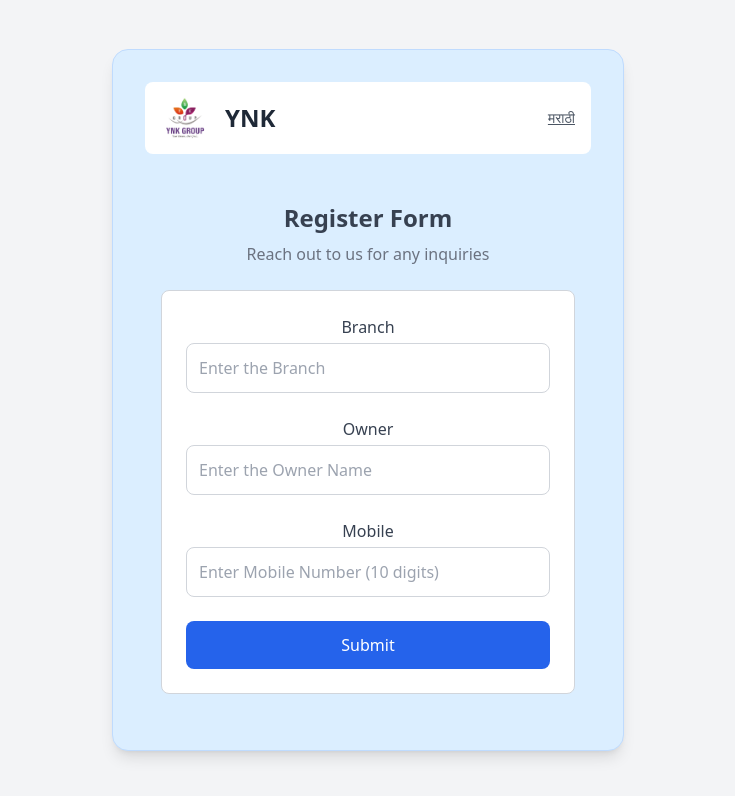
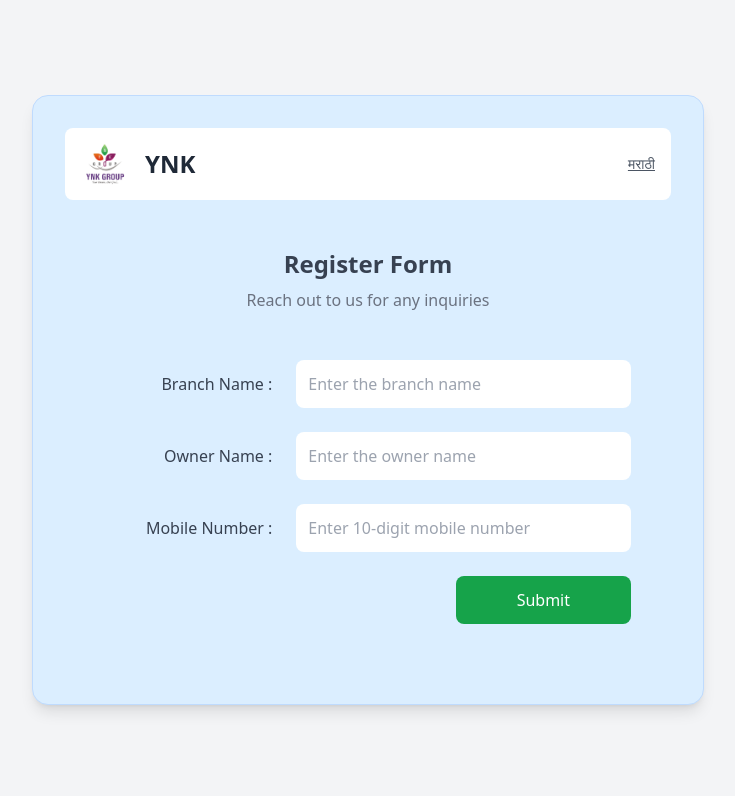
Before and after one commit to VishalSapkal48/ynk-project-Repo, a React (Create React App) app: page / in a window 1280 px wide. Shown: the top 796 px of the page, without its empty margins (272-1007 px from the left). Built offline with nearby package versions, Linux system fonts and the light colour scheme.

Commit message:
user from change

```diff
--- a/src/components/Shutter/ContactInfo.jsx
+++ b/src/components/Shutter/ContactInfo.jsx
@@ -15,18 +15,18 @@ const ContactInfo = () => {
       title: "Register Form",
       subheader: "Reach out to us for any inquiries",
       labels: {
-        branch: "Branch",
-        owner: "Owner",
-        mobile: "Mobile",
+        branch: "Branch Name :",
+        owner: "Owner Name :",
+        mobile: "Mobile Number :",
         start: "Submit"
       },
       placeholders: {
-        branch: "Enter the Branch",
-        owner: "Enter the Owner Name",
-        mobile: "Enter Mobile Number (10 digits)"
+        branch: "Enter the branch name",
+        owner: "Enter the owner name",
+        mobile: "Enter 10-digit mobile number"
       },
       errors: {
-        branch: "Branch is required",
+        branch: "Branch name is required",
         owner: "Owner name is required",
         mobile: "Enter a valid 10-digit mobile number"
       }
@@ -35,18 +35,18 @@ const ContactInfo = () => {
       title: "नोंदणी फॉर्म",
       subheader: "कोणत्याही चौकशीसाठी आमच्याशी संपर्क साधा",
       labels: {
-        branch: "शाखा",
-        owner: "मालक",
-        mobile: "मोबाइल",
+        branch: "शाखेचे नाव  :",
+        owner: "मालकाचे नाव :",
+        mobile: "मोबाइल नंबर :",
         start: "सबमिट करा"
       },
       placeholders: {
-        branch: "शाखा प्रविष्ट करा",
+        branch: "शाखेचे नाव प्रविष्ट करा",
         owner: "मालकाचे नाव प्रविष्ट करा",
-        mobile: "मोबाइल नंबर प्रविष्ट करा (१० अंक)"
+        mobile: "१०-अंकी मोबाइल नंबर प्रविष्ट करा"
       },
       errors: {
-        branch: "शाखा आवश्यक आहे",
+        branch: "शाखेचे नाव आवश्यक आहे",
         owner: "मालकाचे नाव आवश्यक आहे",
         mobile: "वैध १०-अंकी मोबाइल नंबर प्रविष्ट करा"
       }
@@ -72,8 +72,7 @@ const ContactInfo = () => {
       ...prev,
       [name]: value
     }));
-    // Clear error for the field being edited
-    setErrors(prev => ({ ...prev, [name]: '' }));
+    setErrors(prev => ({ ...prev, [name]: '' })); // Clear error for the field being edited
   };
 
   const handleSubmit = (e) => {
@@ -91,7 +90,7 @@ const ContactInfo = () => {
 
   return (
     <div className="min-h-screen flex items-center justify-center p-4 bg-gray-100">
-      <div className="w-full max-w-lg bg-[#dbeeff] p-8 rounded-2xl border border-blue-200 shadow-lg">
+      <div className="w-full max-w-2xl bg-[#dbeeff] p-8 rounded-2xl border border-blue-200 shadow-lg">
         <div className="bg-white flex justify-between items-center mb-6 px-4 py-3 rounded-lg">
           <div className="flex items-center space-x-4">
             {logo ? (
@@ -117,55 +116,63 @@ const ContactInfo = () => {
           </h2>
           <p className="text-center text-gray-500 mb-6">{config[language].subheader}</p>
 
-          <form onSubmit={handleSubmit} className="w-full bg-white rounded-lg border border-gray-300 p-6 space-y-6">
-            <div>
-              <label className="font-medium text-gray-700 block mb-1">
+          <form onSubmit={handleSubmit} className="w-full p-6 space-y-6">
+            <div className="flex items-center space-x-4 md:space-x-6 border-none">
+              <label className="font-medium text-gray-700 w-1/3 text-right">
                 {config[language].labels.branch}
               </label>
+              <div className="w-2/3">
                 <input
                   type="text"
                   name="branch"
                   value={formData.branch}
                   onChange={handleInputChange}
                   placeholder={config[language].placeholders.branch}
-                className={`w-full p-3 border ${errors.branch ? 'border-red-500' : 'border-gray-300'} rounded-lg focus:outline-none focus:ring-2 focus:ring-blue-400 transition-colors`}
+                  className={`w-full p-3 rounded-lg border-none focus:outline-none focus:ring-0 ${errors.branch ? '' : ''} rounded-lg border-none`}
                 />
                 {errors.branch && <p className="text-red-500 text-xs mt-1">{errors.branch}</p>}
               </div>
-            <div>
-              <label className="font-medium text-gray-700 block mb-1">
+            </div>
+            <div className="flex items-center space-x-4 md:space-x-6">
+              <label className="font-medium text-gray-700 w-1/3 text-right">
                 {config[language].labels.owner}
               </label>
+              <div className="w-2/3">
                 <input
                   type="text"
                   name="owner"
                   value={formData.owner}
                   onChange={handleInputChange}
                   placeholder={config[language].placeholders.owner}
-                className={`w-full p-3 border ${errors.owner ? 'border-red-500' : 'border-gray-300'} rounded-lg focus:outline-none focus:ring-2 focus:ring-blue-400 transition-colors`}
+                   className={`w-full p-3 rounded-lg border-none focus:outline-none focus:ring-0 ${errors.branch ? '' : ''} rounded-lg border-none`}
                 />
                 {errors.owner && <p className="text-red-500 text-xs mt-1">{errors.owner}</p>}
               </div>
-            <div>
-              <label className="font-medium text-gray-700 block mb-1">
+            </div>
+            <div className="flex items-center space-x-4 md:space-x-6">
+              <label className="font-medium text-gray-700 w-1/3 text-right">
                 {config[language].labels.mobile}
               </label>
+              <div className="w-2/3 border-none">
                 <input
                   type="tel"
                   name="mobile"
                   value={formData.mobile}
                   onChange={handleInputChange}
                   placeholder={config[language].placeholders.mobile}
-                className={`w-full p-3 border ${errors.mobile ? 'border-red-500' : 'border-gray-300'} rounded-lg focus:outline-none focus:ring-2 focus:ring-blue-400 transition-colors`}
+                     className={`w-full p-3 rounded-lg border-none focus:outline-none focus:ring-0 ${errors.branch ? '' : ''} rounded-lg border-none`}
                 />
                 {errors.mobile && <p className="text-red-500 text-xs mt-1">{errors.mobile}</p>}
               </div>
+            </div>
+            <div className="flex justify-end">
               <button
                 type="submit"
-              className="w-full bg-blue-600 text-white py-3 rounded-lg hover:bg-blue-700 transition-colors font-medium"
+                className="w-1/3 bg-green-600 text-white py-3 rounded-lg hover:bg-green-700 transition-colors font-medium"
               >
                 {config[language].labels.start}
               </button>
+            </div>
           </form>
         </div>
       </div>
```
Lines whose indentation alone changed are shown as unchanged.
